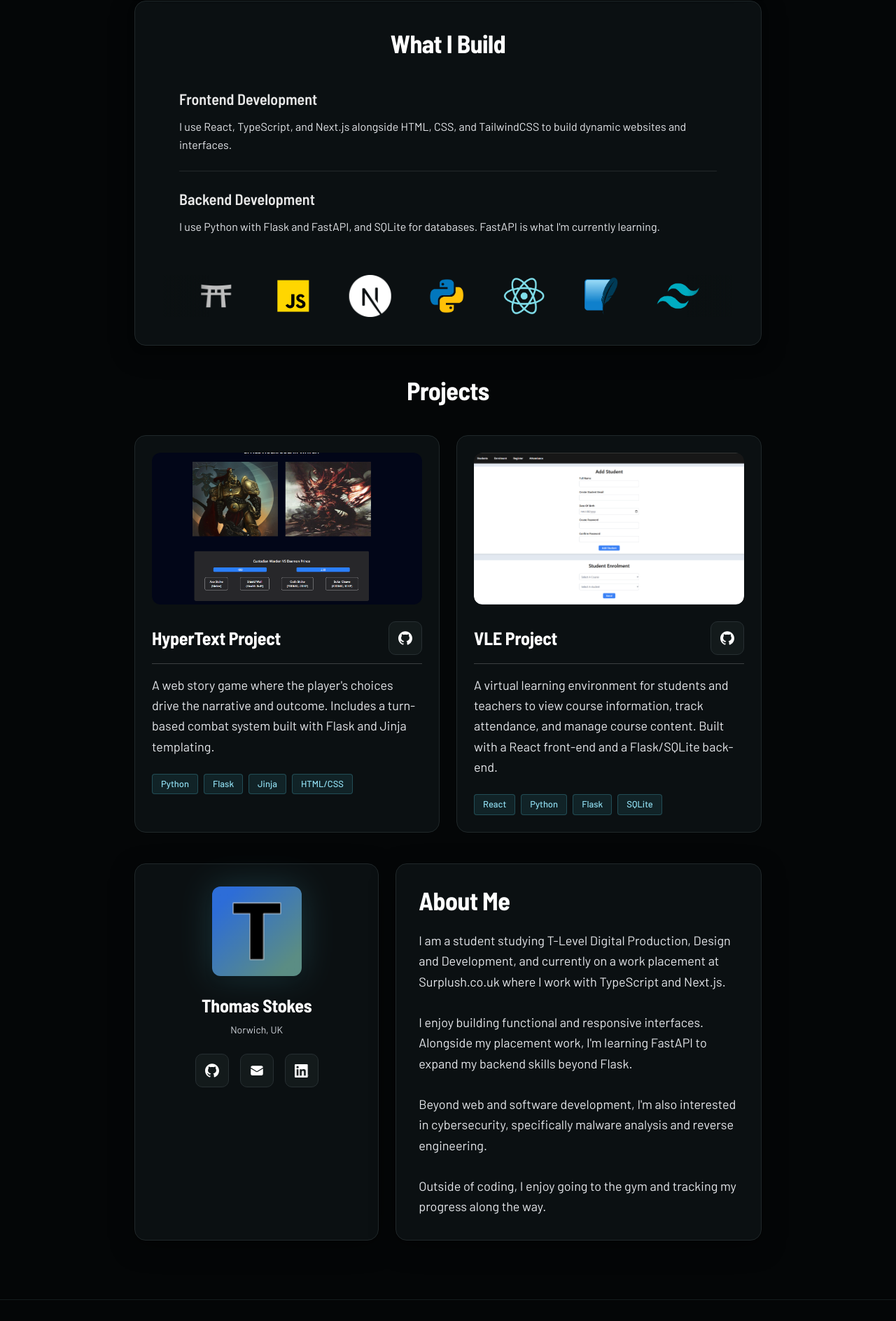
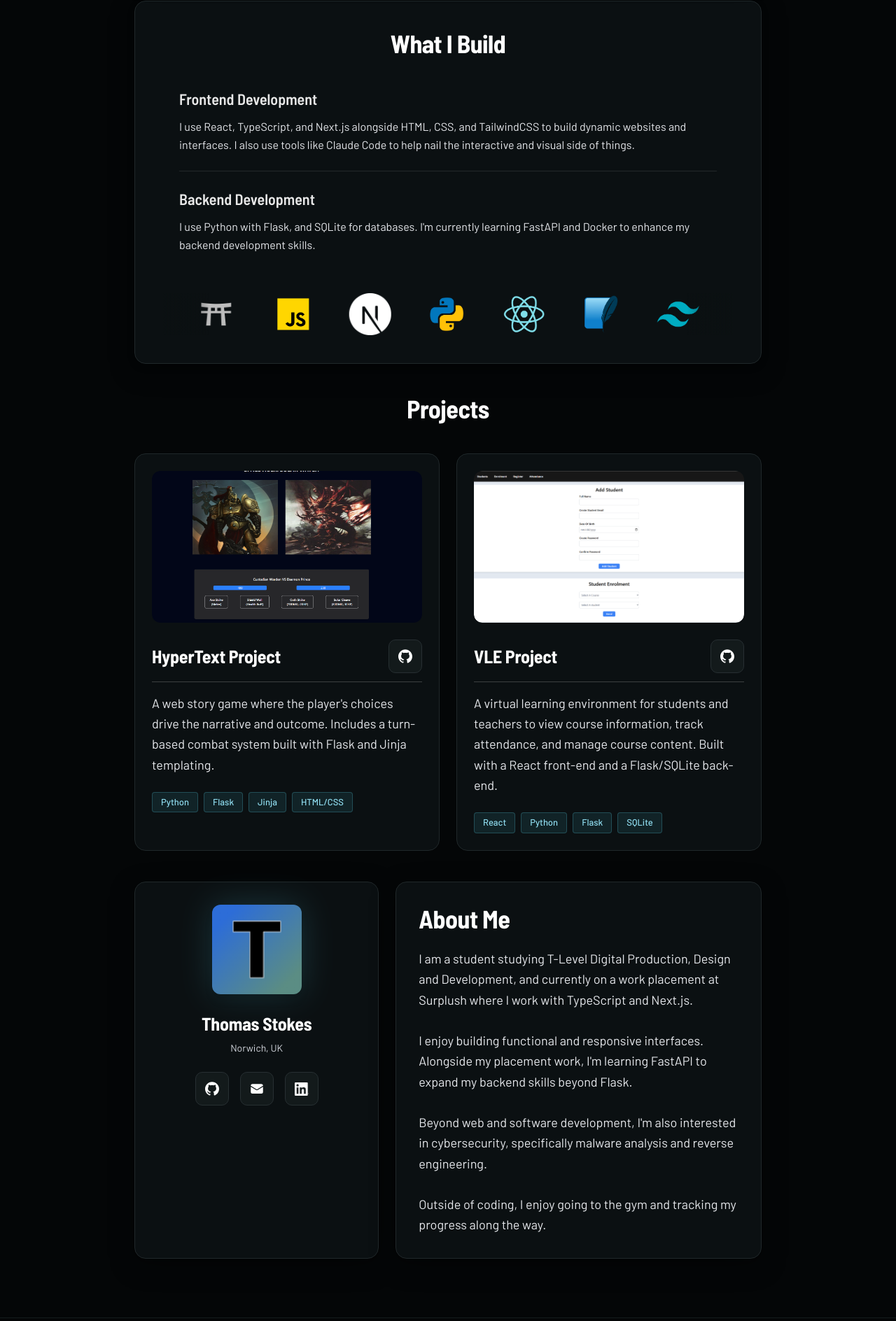
Before and after one commit to thomas-stk/thomas-stk.github.io, a React (Create React App) app: page / in a window 1280 px wide. Shown: the part 567-2455 px from the top of the page at 70% size. Built offline with nearby package versions, Linux system fonts and the light colour scheme.

Commit message:
Edited contents for portfolio

```diff
--- a/src/App.js
+++ b/src/App.js
@@ -142,14 +142,14 @@ function App() {
               <div className='pb-6 reveal reveal-delay-1'>
                 <h3 className='font-display font-semibold text-[clamp(1.125rem,1.5vw+0.5rem,1.375rem)] leading-snug text-white/90 mb-3'>Frontend Development</h3>
                 <p className='text-gray-200 text-sm sm:text-base leading-relaxed'>
-                  I use React, TypeScript, and Next.js alongside HTML, CSS, and TailwindCSS to build dynamic websites and interfaces.
+                  I use React, TypeScript, and Next.js alongside HTML, CSS, and TailwindCSS to build dynamic websites and interfaces. I also use tools like Claude Code to help nail the interactive and visual side of things.
                 </p>
               </div>
 
               <div className='pt-6 border-t border-white/10 reveal reveal-delay-2'>
                 <h3 className='font-display font-semibold text-[clamp(1.125rem,1.5vw+0.5rem,1.375rem)] leading-snug text-white/90 mb-3'>Backend Development</h3>
                 <p className='text-gray-200 text-sm sm:text-base leading-relaxed'>
-                  I use Python with Flask and FastAPI, and SQLite for databases. FastAPI is what I'm currently learning.
+                  I use Python with Flask, and SQLite for databases. I'm currently learning FastAPI and Docker to enhance my backend development skills.
                 </p>
               </div>
             </div>
@@ -170,7 +170,9 @@ function App() {
                     { src: '/Icons/sqlite.png', alt: 'SQLite', title: 'SQLite' },
                     { src: '/Icons/tailwind.png', alt: 'TailwindCSS', title: 'TailwindCSS' },
                     { src: '/Icons/TS.png', alt: 'TypeScript', title: 'TypeScript' },
-                    { src: '/Icons/Claude.png', alt: 'Claude', title: 'Claude' }
+                    { src: '/Icons/Claude.png', alt: 'Claude', title: 'Claude' },
+                    { src: '/Icons/fastapi.png', alt: 'FastAPI', title: 'FastAPI' },
+                    { src: '/Icons/docker.png', alt: 'Docker', title: 'Docker' }
                   ]}
                 />
               ) : (
@@ -187,7 +189,9 @@ function App() {
                     { src: '/Icons/sqlite.png', alt: 'SQLite', title: 'SQLite' },
                     { src: '/Icons/tailwind.png', alt: 'TailwindCSS', title: 'TailwindCSS' },
                     { src: '/Icons/TS.png', alt: 'TypeScript', title: 'TypeScript' },
-                    { src: '/Icons/Claude.png', alt: 'Claude', title: 'Claude' }
+                    { src: '/Icons/Claude.png', alt: 'Claude', title: 'Claude' },
+                    { src: '/Icons/fastapi.png', alt: 'FastAPI', title: 'FastAPI' },
+                    { src: '/Icons/docker.png', alt: 'Docker', title: 'Docker' }
                   ]}
                   speed={logoSize.speed}
                   direction="left"
@@ -336,7 +340,7 @@ function App() {
           <div className='flex flex-col glass-card p-6 md:p-8 rounded-2xl shadow-premium w-full md:w-3/5 reveal reveal-delay-1'>
             <h2 className='font-display font-bold text-[clamp(1.5rem,2.5vw+0.75rem,2.25rem)] leading-[1.1] tracking-[-0.015em] text-white text-balance mb-4 md:mb-6'>About Me</h2>
             <p className='text-gray-200 text-base md:text-lg leading-relaxed max-w-prose'>
-              I am a student studying T-Level Digital Production, Design and Development, and currently on a work placement at Surplush.co.uk where I work with TypeScript and Next.js.
+              I am a student studying T-Level Digital Production, Design and Development, and currently on a work placement at Surplush where I work with TypeScript and Next.js.
               <br /><br />
               I enjoy building functional and responsive interfaces. Alongside my placement work, I'm learning FastAPI to expand my backend skills beyond Flask.
               <br /><br />
```
Also changed, not shown: public/Icons/docker.png (added), public/Icons/fastapi.png (added).
